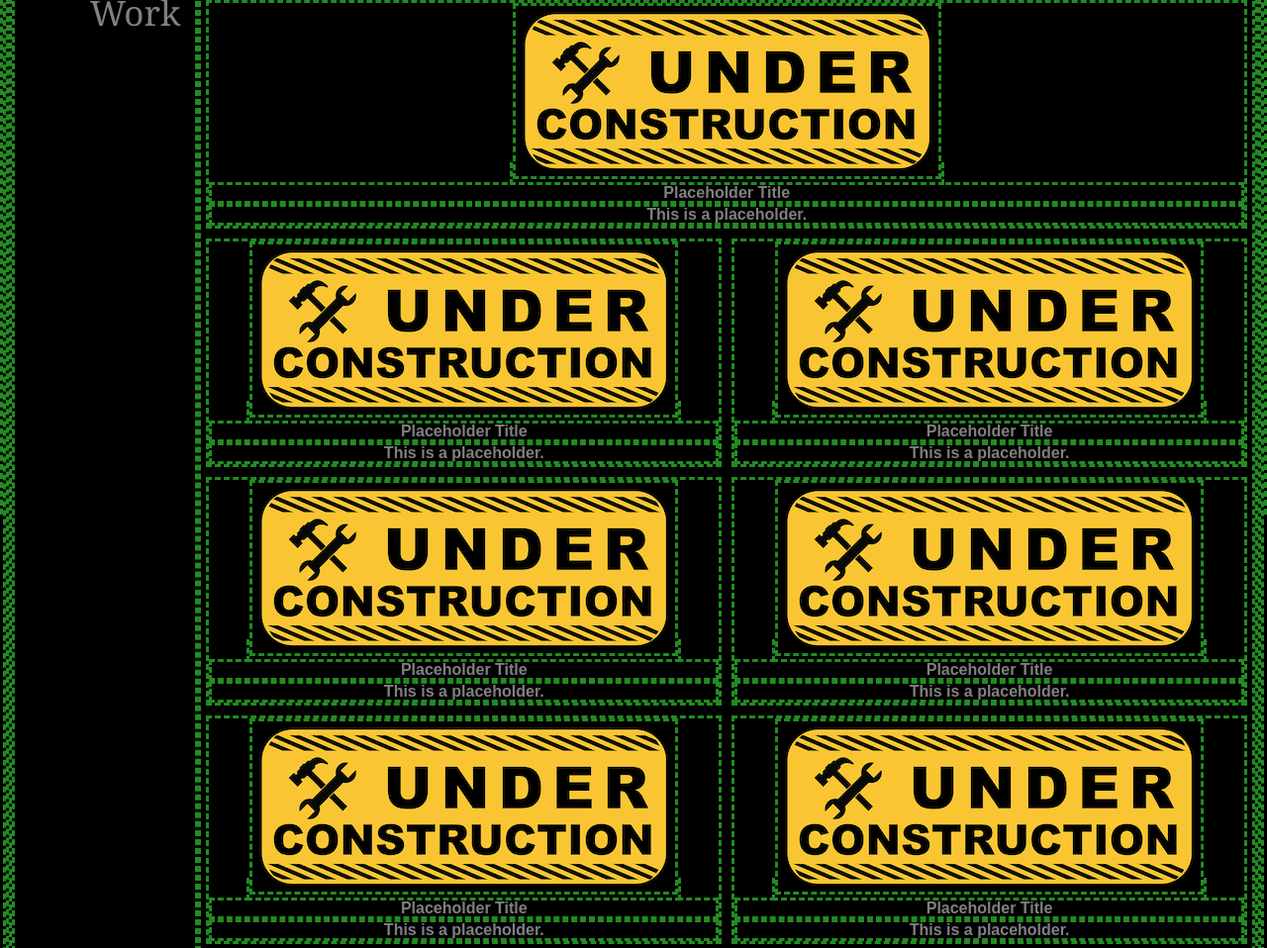
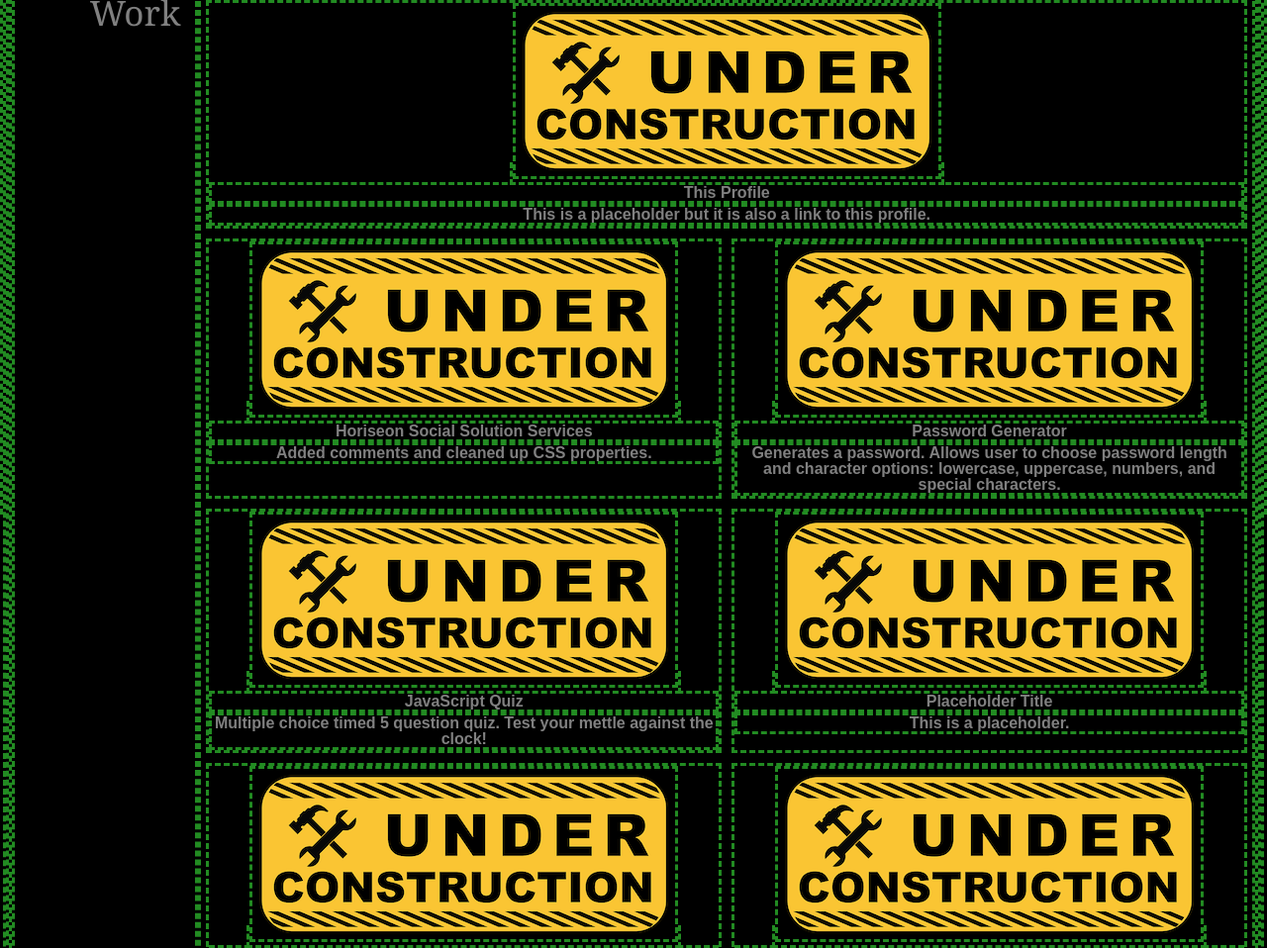
Before and after one commit to alexilson/Code-Portfolio, a plain HTML site: page index.html in a window 1280 px wide. Shown: the part 280-1238 px from the top of the page at 99% size. Drawn offline with Linux system fonts and the light colour scheme.

Commit message:
Updated tile content and links to point to real projects.

```diff
--- a/index.html
+++ b/index.html
@@ -51,41 +51,41 @@
                 <!-- Item One -->
                 <div class="link_tile">
                     <!-- Item Link/image -->
-                    <a href="https://catlinks.net/wk2-challenge"><img src="./Assets/images/placeholder.png" alt="Black and yellow sign that says Under Construction in black with a logo of a crossed hammer and a wrench."/></a>
+                    <a href="https://alexilson.github.io/wk2-challenge/"><img src="./Assets/images/placeholder.png" alt="Black and yellow sign that says Under Construction in black with a logo of a crossed hammer and a wrench."/></a>
                     <!-- Item Title -->
-                    <h2>Placeholder Title</h2>
+                    <h2>This Profile</h2>
                     <!-- Item Subtitle -->
-                    <h3>This is a placeholder.</h3>
+                    <h3>This is a placeholder but it is also a link to this profile.</h3>
                 </div>
 
                 <div class="link_tile">
                 <!-- Item Two -->
                     <!-- Item Link/image -->
-                    <a href="https://catlinks.net/wk2-challenge"><img src="./Assets/images/placeholder.png" alt="Black and yellow sign that says Under Construction in black with a logo of a crossed hammer and a wrench."/></a>
+                    <a href="https://alexilson.github.io/wk1-challenge/"><img src="./Assets/images/placeholder.png" alt="Black and yellow sign that says Under Construction in black with a logo of a crossed hammer and a wrench."/></a>
                     <!-- Item Title -->
-                    <h2>Placeholder Title</h2>
+                    <h2>Horiseon Social Solution Services</h2>
                     <!-- Item Subtitle -->
-                    <h3>This is a placeholder.</h3>
+                    <h3>Added comments and cleaned up CSS properties.</h3>
                 </div>
 
                 <div class="link_tile">
                 <!-- Item Three -->
                     <!-- Item Link/image -->
-                    <a href="https://catlinks.net/wk2-challenge"><img src="./Assets/images/placeholder.png" alt="Black and yellow sign that says Under Construction in black with a logo of a crossed hammer and a wrench."/></a>
+                    <a href="https://alexilson.github.io/wk3-challenge/"><img src="./Assets/images/placeholder.png" alt="Black and yellow sign that says Under Construction in black with a logo of a crossed hammer and a wrench."/></a>
                     <!-- Item Title -->
-                    <h2>Placeholder Title</h2>
+                    <h2>Password Generator</h2>
                     <!-- Item Subtitle -->
-                    <h3>This is a placeholder.</h3>
+                    <h3>Generates a password. Allows user to choose password length and character options: lowercase, uppercase, numbers, and special characters.</h3>
                 </div>
 
                 <div class="link_tile">
                     <!-- Item Four -->
                     <!-- Item Link/image -->
-                    <a href="https://catlinks.net/wk2-challenge"><img src="./Assets/images/placeholder.png" alt="Black and yellow sign that says Under Construction in black with a logo of a crossed hammer and a wrench."/></a>
+                    <a href="https://alexilson.github.io/wk4-challenge/"><img src="./Assets/images/placeholder.png" alt="Black and yellow sign that says Under Construction in black with a logo of a crossed hammer and a wrench."/></a>
                     <!-- Item Title -->
-                    <h2>Placeholder Title</h2>
+                    <h2>JavaScript Quiz</h2>
                     <!-- Item Subtitle -->
-                    <h3>This is a placeholder.</h3>
+                    <h3>Multiple choice timed 5 question quiz. Test your mettle against the clock!</h3>
                 </div>
 
                 <div class="link_tile">
```
Also changed, not shown: Assets/images/header_image.jpg (deleted).
